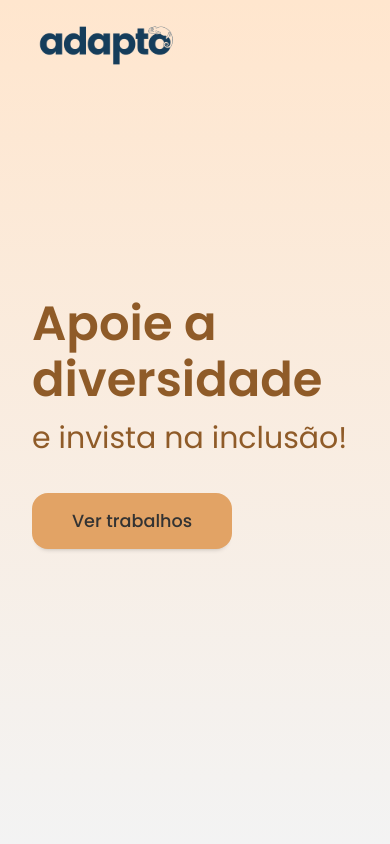
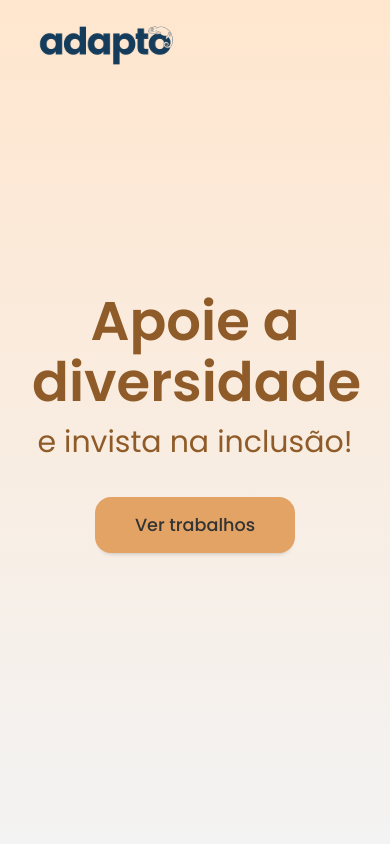
Before and after one commit to Ioasys-Camp-2021/adapto-web, a React (Create React App) app: page / in a window 390 px wide. Shown: the top 844 px of the page. Built offline with nearby package versions, Linux system fonts and the light colour scheme.

Commit message:
feat: Responsividade do header

```diff
--- a/src/pages/Home/styles.ts
+++ b/src/pages/Home/styles.ts
@@ -24,6 +24,11 @@ export const Container = styled.div`
   @media (max-width: 1120px) {
     padding: 0 2rem;
   }
+
+  @media (max-width: 1070px) {
+    align-items: center;
+    justify-content: center;
+  }
 `;
 
 export const Title = styled.h1`
@@ -35,16 +40,25 @@ export const Title = styled.h1`
   line-height: 4.5rem;
   margin-bottom: 0.5rem;
 
-  @media (max-width: 480px) {
-    width: auto;
-    max-width: auto;
-    font-size: 3rem;
-    line-height: 3.5rem;
+  @media (max-width: 1070px) {
+    width: 100%;
+    max-width: 100%;
+    text-align: center;
   }
 
-  @media (max-width: 350px) {
+  @media (max-width: 455px) {
+    font-size: 3.4rem;
+    line-height: 3.8rem;
+  }
+
+  @media (max-width: 380px) {
+    font-size: 2.6rem;
+    line-height: 2.8rem;
+  }
+
+  @media (max-width: 320px) {
     font-size: 2.2rem;
-    line-height: 2.6rem;
+    line-height: 2.4rem;
   }
 `;
 
@@ -54,9 +68,13 @@ export const Subtitle = styled.span`
   color: var(--caramel-800);
   margin-bottom: 2rem;
 
+  @media (max-width: 1070px) {
+    text-align: center;
+  }
+
   @media (max-width: 350px) {
-    font-size: 1.6rem;
-    line-height: 2rem;
+    font-size: 1.4rem;
+    line-height: 1.8rem;
   }
 `;
 
@@ -102,7 +120,7 @@ export const DifferentialsSection = styled.section`
 export const DotsLeft = styled.img`
   position: absolute;
   pointer-events: none;
-  top: 4rem;
+  top: 12rem;
   left: 0;
 
   @media (max-width: 640px) {
@@ -113,7 +131,7 @@ export const DotsLeft = styled.img`
 export const DotsRight = styled.img`
   position: absolute;
   pointer-events: none;
-  bottom: -6rem;
+  bottom: -8rem;
   right: 0;
   z-index: 10;
 
```
